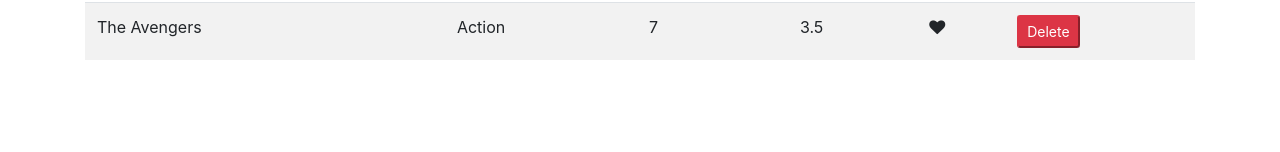
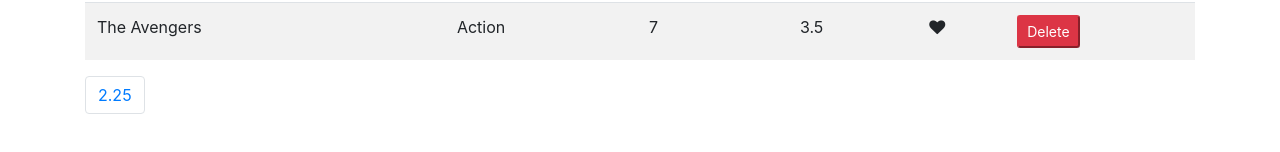
Before and after one commit to ChandimaHerath/movie-app-reactJS, a React (Create React App) app: page / in a window 1280 px wide. Shown: the part 572-724 px from the top of the page. Built offline with nearby package versions, Linux system fonts and the light colour scheme.

Commit message:
created pagination component and installed lodash library

```diff
--- a/package.json
+++ b/package.json
@@ -8,6 +8,7 @@
     "@testing-library/user-event": "^12.1.10",
     "bootstrap": "^4.1.1",
     "font-awesome": "^4.7.0",
+    "lodash": "^4.17.10",
     "react": "^17.0.2",
     "react-dom": "^17.0.2",
     "react-scripts": "4.0.3",
--- /dev/null
+++ b/src/components/common/pagination.jsx
@@ -0,0 +1,18 @@
+import React from 'react';
+const Pagination = (props) => {
+const itemsCount = props.itemsCount;
+const pageSize = props.pageSize;
+
+const pagesCount = itemsCount/pageSize;
+console.log(pagesCount);
+
+
+
+   return (<nav>
+        <ul className="pagination">
+            <li className="page-item"><a href="google.lk" className="page-link">{pagesCount} </a></li>
+        </ul>
+    </nav>);
+};
+
+export default Pagination;
--- a/src/components/movies.jsx
+++ b/src/components/movies.jsx
@@ -1,10 +1,12 @@
 import React, {Component} from "react";
 import {getMovies} from '../services/fakeMovieService';
 import Like from "./common/like";
+import Pagination from "./common/pagination";
 
 class Movies extends Component{
     state={
-       movies: getMovies()
+       movies: getMovies(),
+       pageSize: 4
     };
 
     handleDelete= movie=>{
@@ -19,6 +21,10 @@ class Movies extends Component{
             movies[index].liked = !movies[index].liked;
             this.setState({movies});
     };
+
+    handlePageChange = page => {
+        console.log(page);
+    }
 
     render(){
         if(this.state.movies.length === 0)
@@ -49,7 +55,9 @@ class Movies extends Component{
                 </tr>))}
 
             </tbody>
-        </table></React.Fragment>
+        </table>
+        <Pagination itemsCount={this.state.movies.length}  onPageChange={this.handlePageChange} pageSize={this.state.pageSize}/>
+        </React.Fragment>
         );
 
 
```
Also changed, not shown: 2 other files (tests, documents, lock files or other folders).
